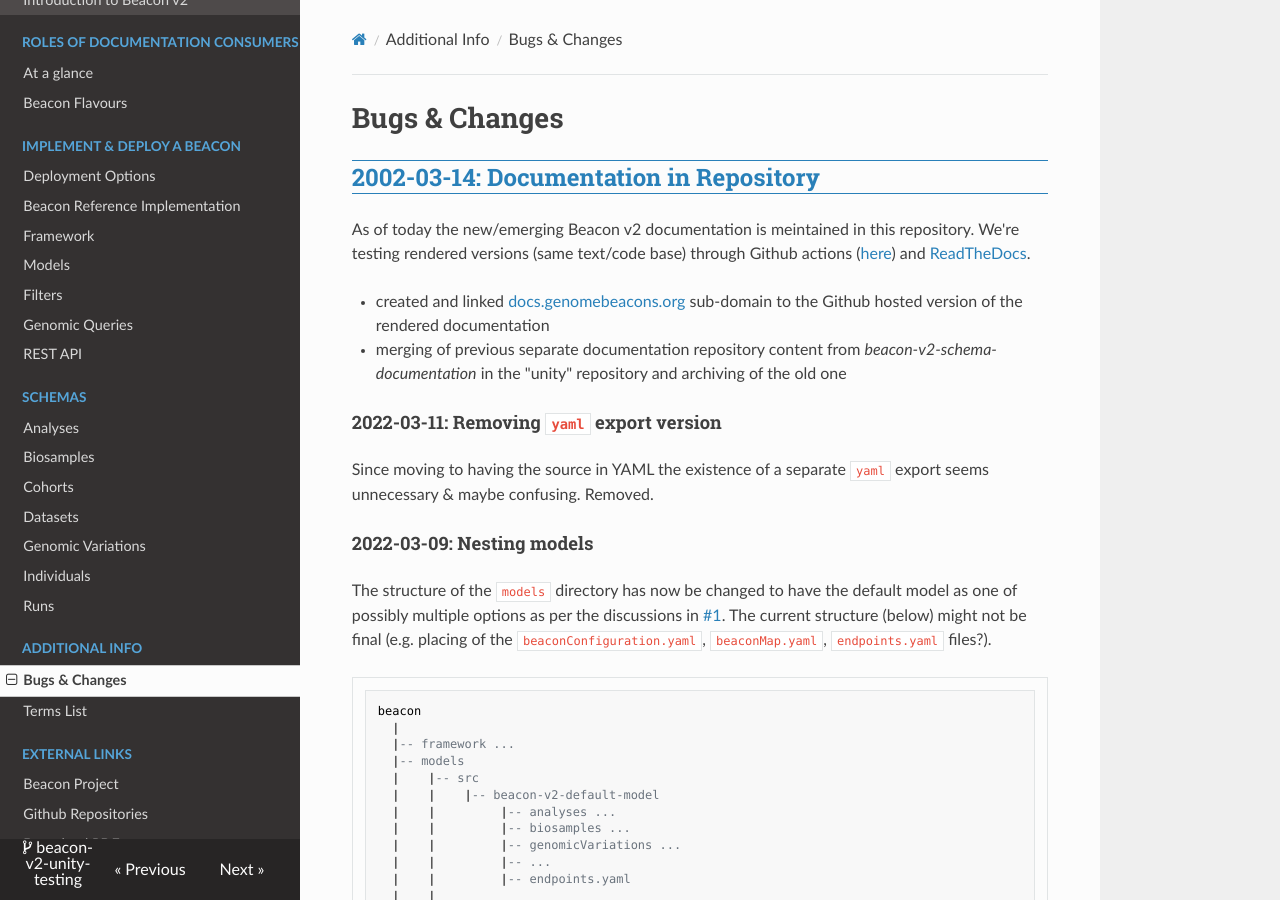
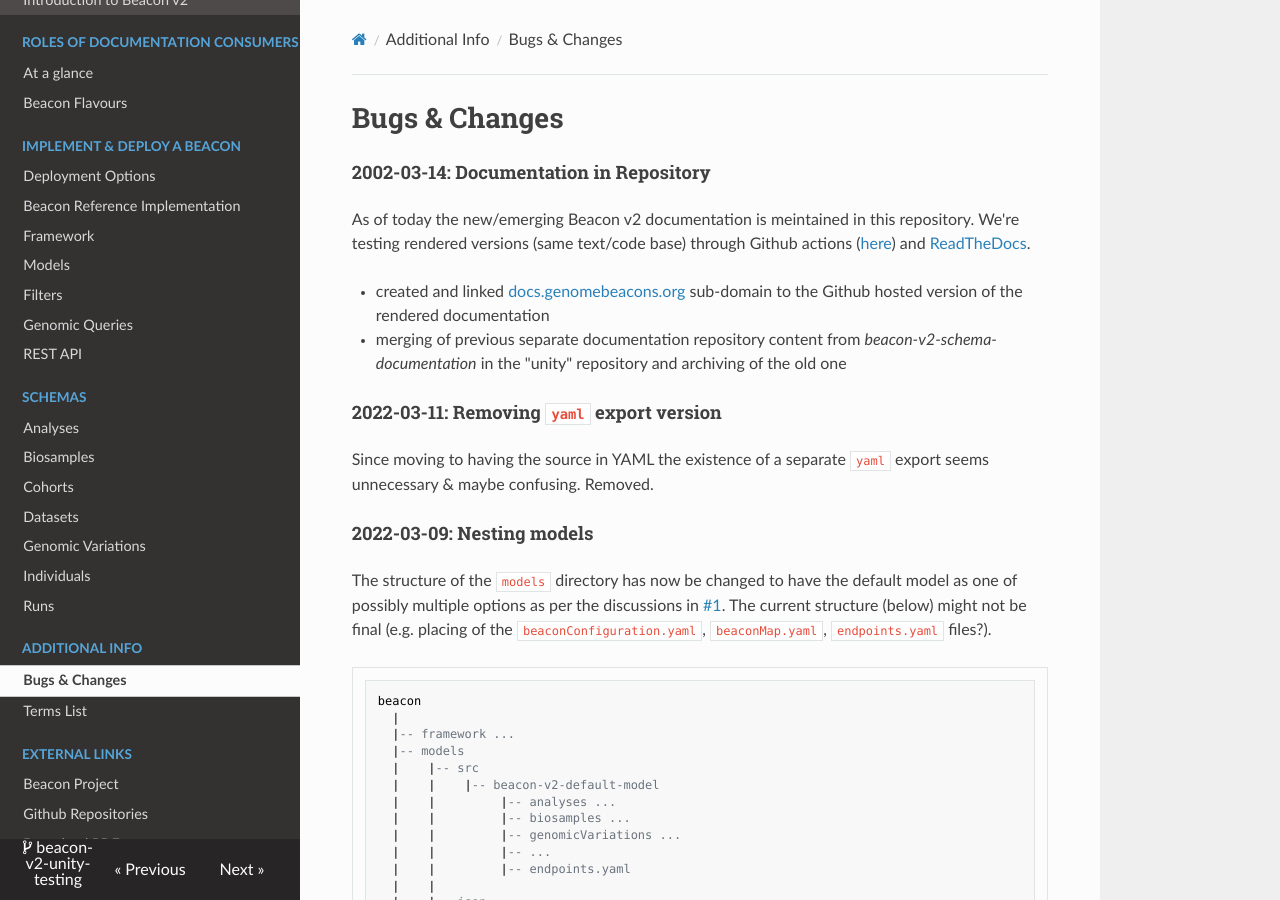
Before and after one commit to ga4gh-beacon/beacon-v2, an MkDocs documentation site: the page built from docs/bugs-changes-log.md, in a window 1280 px wide and 900 px high. Built offline with MkDocs 1.6.1, drawn with Linux system fonts in a browser that asks for light colours; nearby versions of some CDN libraries.

```diff
--- a/docs/bugs-changes-log.md
+++ b/docs/bugs-changes-log.md
@@ -1,6 +1,6 @@
 # Bugs & Changes
 
-## 2002-03-14: Documentation in Repository
+#### 2002-03-14: Documentation in Repository
 
 As of today the new/emerging Beacon v2 documentation is meintained in this repository. We're testing rendered versions (same text/code base) through Github actions ([here](https://beacon-project.io/beacon-v2-unity-testing/)) and [ReadTheDocs](https://beacon-v2-unity.readthedocs.io/en/latest/).
 
```
Also changed, not shown: 1 other file.
